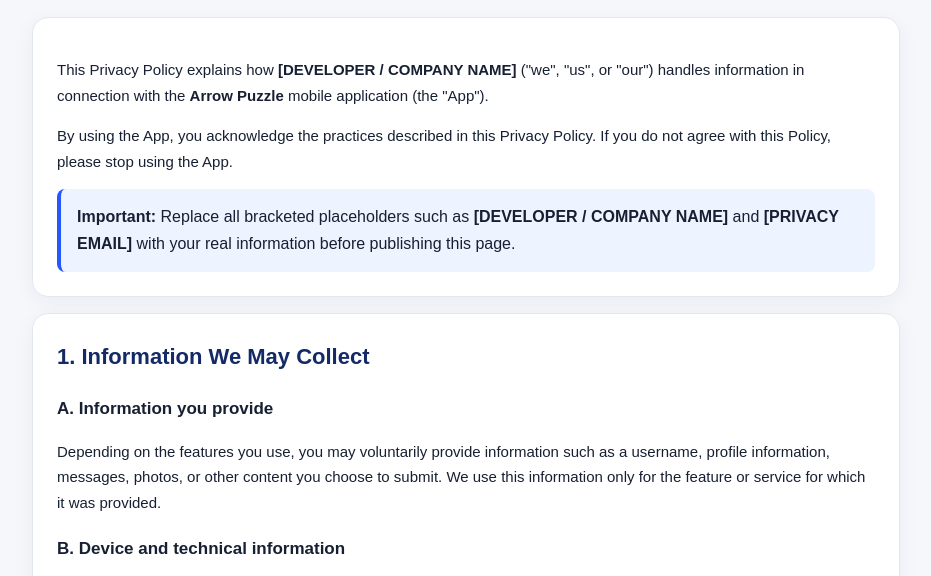
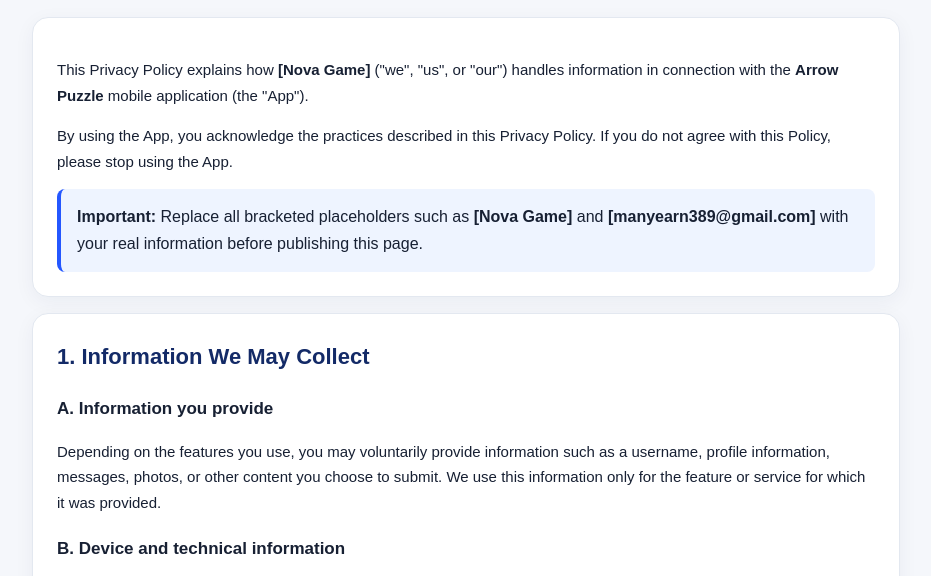
Before and after one commit to Manyearn389/arrow_puzzle_privacy_policy, a plain HTML site: page index.html in a window 1280 px wide. Shown: the part 185-761 px from the top of the page, without its empty margins (174-1105 px from the left). Drawn offline with Linux system fonts and the light colour scheme.

Commit message:
Update index.html

```diff
--- a/index.html
+++ b/index.html
@@ -42,7 +42,7 @@
 
   <section class="card">
     <p>
-      This Privacy Policy explains how <strong>[DEVELOPER / COMPANY NAME]</strong>
+      This Privacy Policy explains how <strong>[Nova Game]</strong>
       ("we", "us", or "our") handles information in connection with the
       <strong>Arrow Puzzle</strong> mobile application (the "App").
     </p>
@@ -52,7 +52,7 @@
     </p>
     <div class="notice">
       <strong>Important:</strong> Replace all bracketed placeholders such as
-      <strong>[DEVELOPER / COMPANY NAME]</strong> and <strong>[PRIVACY EMAIL]</strong>
+      <strong>[Nova Game]</strong> and <strong>[manyearn389@gmail.com]</strong>
       with your real information before publishing this page.
     </div>
   </section>
@@ -278,8 +278,8 @@
     <p>
       <strong>Developer / Company:</strong> [DEVELOPER / COMPANY NAME]<br>
       <strong>App:</strong> Arrow Puzzle<br>
-      <strong>Email:</strong> <a href="mailto:[PRIVACY EMAIL]">[PRIVACY EMAIL]</a><br>
-      <strong>Website:</strong> <a href="[PRIVACY WEBSITE]" rel="noopener">[PRIVACY WEBSITE]</a>
+      <strong>Email:</strong> <a href="mailto:[PRIVACY EMAIL]">[manyearn389@gmail.com]</a><br>
+      <strong>Website:</strong> <a href="[PRIVACY WEBSITE]" rel="noopener">[playnovagames.fun]</a>
     </p>
     <p>
       For privacy questions, data-access requests, correction requests, or deletion
@@ -288,7 +288,7 @@
   </section>
 
   <footer>
-    © 2026 [DEVELOPER / COMPANY NAME]. All rights reserved.
+    © 2026 [nova game]. All rights reserved.
   </footer>
 
 </div>
```
